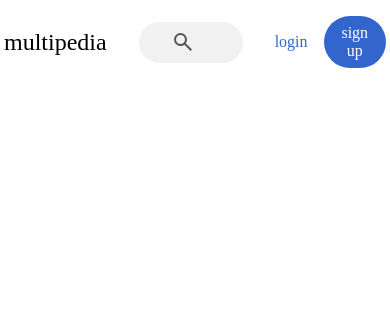
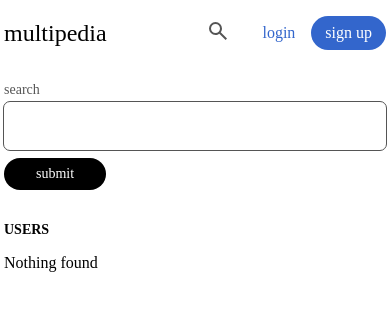
Before and after one commit to sinskiy/multipedia, a React (Vite) app in the folder frontend/: page /search in a window 390 px wide. Shown: the top 310 px of the page. Built offline with nearby package versions, Linux system fonts and the light colour scheme.

Commit message:
feat: mobile search

```diff
--- a/frontend/src/app/pages/search-page.module.css
+++ b/frontend/src/app/pages/search-page.module.css
@@ -1,5 +1,20 @@
+.mobile-search {
+  display: none;
+}
+
+@media (max-width: 500px) {
+  .mobile-search {
+    display: grid;
+    gap: 0.5rem;
+  }
+}
+
 .results {
   display: flex;
   flex-direction: column;
   gap: 1rem;
 }
+
+.search-page-wrapper {
+  margin-top: 2rem;
+}
--- a/frontend/src/app/pages/search-page.tsx
+++ b/frontend/src/app/pages/search-page.tsx
@@ -1,11 +1,13 @@
-import { useEffect, useState } from "react";
-import { Link, useSearch } from "wouter";
+import { FormEvent, useEffect, useState } from "react";
+import { Link, useLocation, useSearch } from "wouter";
 import classes from "./search-page.module.css";
 import atomics from "../../atomics.module.css";
 import ErrorPage from "../../ui/error-page";
 import UserProfile from "../../components/user-profile";
 import { User } from "../../types/user";
 import { getUsersBySearch } from "../../api/get-users-by-search";
+import InputField from "../../ui/input-field";
+import Form from "../../ui/form";
 
 export default function SearchPage() {
   const searchValue = useSearch().split("q=")[1];
@@ -22,26 +24,39 @@ export default function SearchPage() {
     }
   }, [searchValue]);
 
+  const [, setLocation] = useLocation();
+
   if (searchResults?.length === 0) {
     return <ErrorPage>Nothing found</ErrorPage>;
   }
 
-  if (!searchResults) {
-    return;
+  function handleMobileSubmit(e: FormEvent<HTMLFormElement>) {
+    e.preventDefault();
+    const search = new FormData(e.currentTarget).get("search");
+    setLocation(`/search?q=${search}`);
   }
 
   return (
-    <figure>
+    <>
+      <Form className={classes["mobile-search"]} onSubmit={handleMobileSubmit}>
+        <InputField id="search" />
+      </Form>
+      <figure className={classes["search-page-wrapper"]}>
         <h3 className={atomics.h3}>USERS</h3>
         <figcaption>
           <ul className={classes.results}>
-          {searchResults.map((user) => (
+            {searchResults ? (
+              searchResults.map((user) => (
                 <Link href={`/users/${user.username}`} key={user.id}>
                   <UserProfile user={user} showEditButton={false} />
                 </Link>
-          ))}
+              ))
+            ) : (
+              <p>Nothing found</p>
+            )}
           </ul>
         </figcaption>
       </figure>
+    </>
   );
 }
--- a/frontend/src/components/search.module.css
+++ b/frontend/src/components/search.module.css
@@ -31,6 +31,23 @@
   font-size: 1.25rem;
 }
 
+.mobile-search-button {
+  display: none;
+}
+
+@media (max-width: 500px) {
+  .search-input-wrapper {
+    display: none;
+  }
+  .mobile-search-button {
+    display: block;
+    background-color: transparent;
+    padding: 0;
+    width: fit-content;
+    align-self: flex-end;
+  }
+}
+
 .results {
   position: relative;
 }
--- a/frontend/src/components/search.tsx
+++ b/frontend/src/components/search.tsx
@@ -95,6 +95,13 @@ export default function Search() {
             </figcaption>
           </figure>
         </section>
+        <button
+          type="submit"
+          className={classes["mobile-search-button"]}
+          aria-label="go to search page"
+        >
+          <img src="/search.svg" alt="" width={24} height={24} />
+        </button>
       </form>
     </search>
   );
```
Lines whose indentation alone changed are shown as unchanged.
